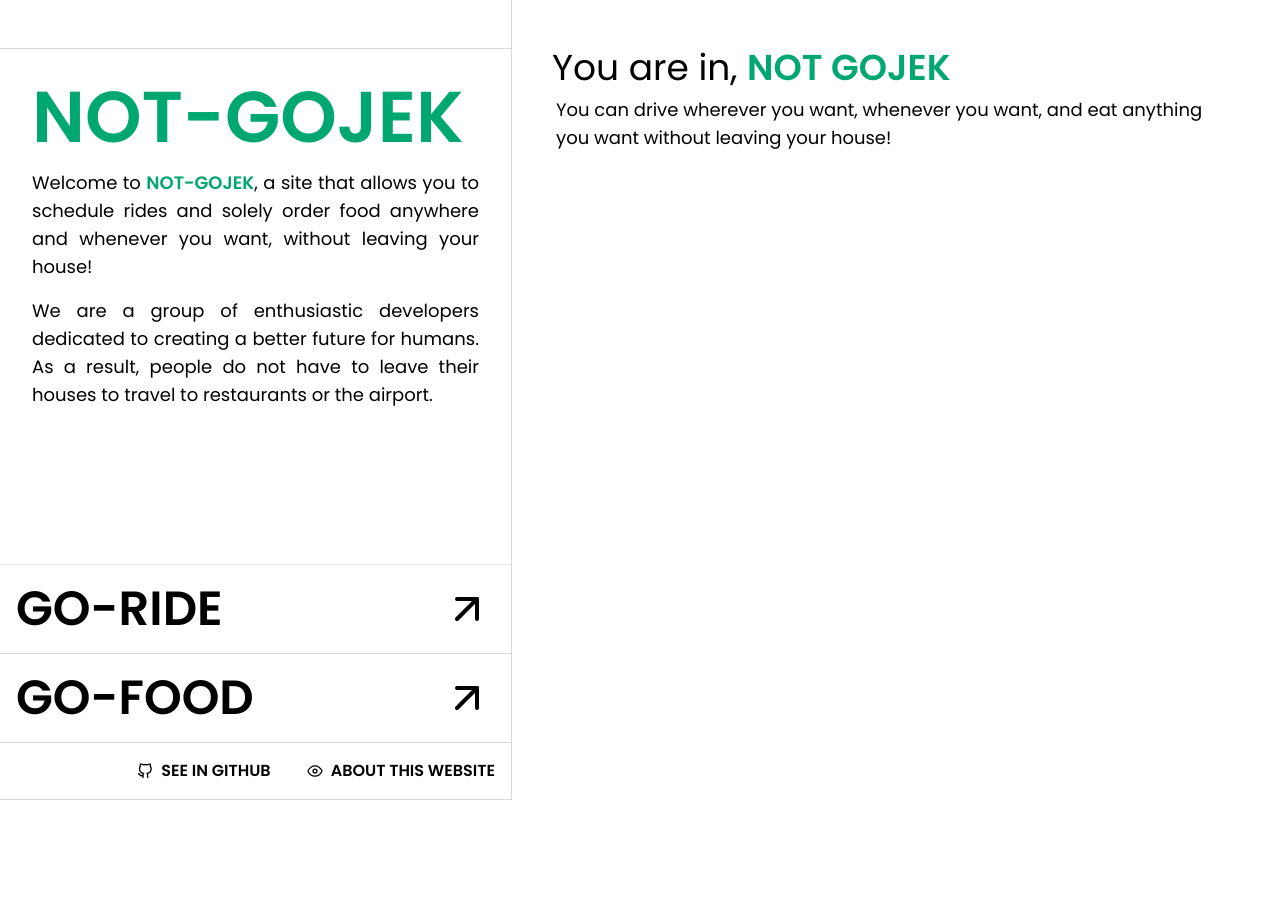
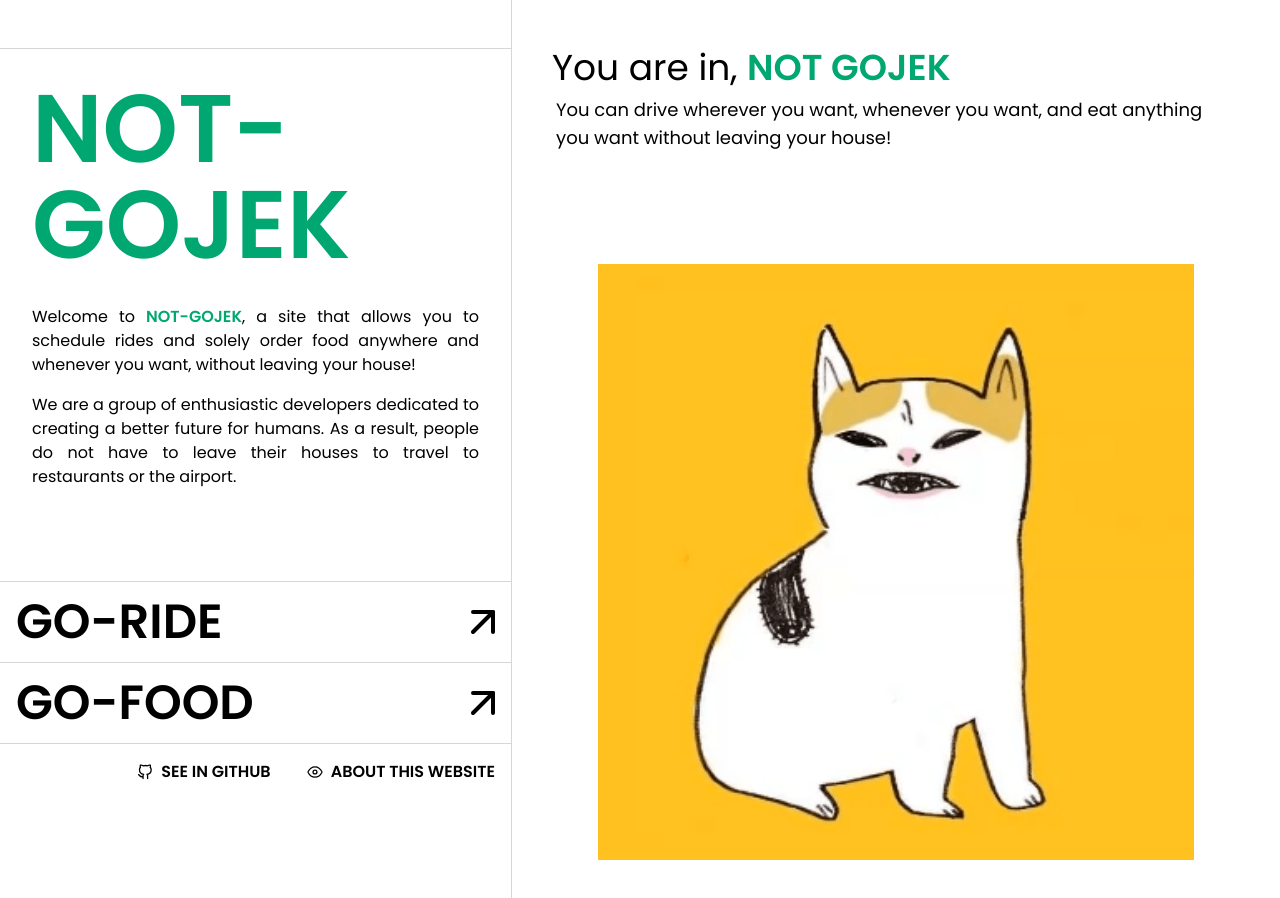
Before and after one commit to davaed/project-uts, a Next.js app: page / in a window 1280 px wide. Shown: the top 898 px of the page. Before the commit the page ends 800 px from the top, so only its background shows below. Built offline with nearby package versions, Linux system fonts and the light colour scheme.

Commit message:
:art: improve code structure and refactoring some components

```diff
--- a/components/Map.js
+++ b/components/Map.js
@@ -176,7 +176,7 @@
   }, [])
 
   return !loading ? (
-    <div className='w-[100%] h-[50vh] lg:h-[75vh] my-2 sm:my-4 lg:my-8'>
+    <div className='w-[100%] h-[50vh] lg:h-[75vh]'>
       <MapContainer
         center={coordinates.pickUpPoint}
         zoom={14}
--- a/components/common/Layout.js
+++ b/components/common/Layout.js
@@ -1,10 +1,7 @@
-import { Fragment } from 'react'
-
 export default function Layout(props) {
   return (
-    <Fragment>
     <div className='flex flex-col'>
-        <div className='space-x-1 space-y-2 py-12'>
+      <div className='space-x-1 space-y-2 py-12 mx-5 lg:mx-10'>
         <h1 className='text-4xl'>
           You are in,{' '}
           <span className='capitalize font-semibold text-[#00a770]'>
@@ -15,6 +12,5 @@
       </div>
       {props.children}
     </div>
-    </Fragment>
   )
 }
--- a/pages/_app.js
+++ b/pages/_app.js
@@ -7,23 +7,22 @@
 
 function MyApp({ Component, pageProps }) {
   const router = useRouter()
-  const hiddenMenu = useRef(null)
-  const hiddenItem = useRef(null)
+  const leftWrapper = useRef(null)
+  const contWrapper = useRef(null)
+  const secondItems = useRef(null)
 
   const [activeTab, setActiveTab] = useState(router.pathname)
 
-  function showHiddenMenu() {
-    const classList =
-      'fixed md:relative w-full md:w-auto'.split(' ')
-
-    classList.map((className) => {
-      hiddenMenu.current.classList.toggle(className)
-    })
-    hiddenItem.current.classList.toggle('hidden')
+  function redirect(url) {
+    router.push(url)
   }
 
-  function redirect(url) {
-    router.push(url)
+  function showMenus() {
+    secondItems.current.classList.toggle('hidden')
+
+    contWrapper.current.classList.toggle('bg-white')
+    contWrapper.current.classList.toggle('h-screen')
+    leftWrapper.current.classList.toggle('h-0')
   }
 
   useEffect(() => {
@@ -31,30 +30,31 @@
   }, [router.pathname])
 
   return (
-    <main className='h-fullscreen grid grid-cols-1 md:grid-cols-5 text-black'>
-      <header className='md:col-span-2 border-r border-[#d6d6d6] z-[99999] md:z-0'>
-        <div className='md:h-fullscreen sticky md:top-12'>
+    <main className='h-fullscreen grid grid-cols-1 md:grid-cols-5'>
+      <header className='md:col-span-2 w-full md:w-auto fixed md:relative border-r border-[#d6d6d6] z-[9999] md:z-0'>
+        {/* left-page wrapper */}
+        <div
+          className='h-20 md:h-fullscreen sticky top-12 bg-white md:bg-inherit'
+          ref={leftWrapper}
+        >
+          {/* left-page content wrapper */}
           <div
-            className='h-full flex flex-col bg-white md:bg-inherit flex flex-col justify-between border-t border-[#d6d6d6] md:mt-12 border-b'
-            ref={hiddenMenu}
+            className='md:h-fullscreen flex flex-col justify-between md:border-t border-[#d6d6d6] md:mt-12'
+            ref={contWrapper}
           >
-            <div className='flex flex-row md:flex-col justify-between md:justify-start items-center md:items-start md:space-y-4 my-3 mx-5 md:m-8'>
+            {/* first content */}
+            <div className='flex flex-row md:flex-col justify-between md:justify-start items-center md:items-start border-b border-[#d6d6d6] md:border-0 md:space-y-8 py-4 px-8 md:py-0 md:px-0 md:m-8'>
+              {/* items logo */}
               <Link href='/'>
-                <a className='font-semibold text-5xl md:text-7xl text-[#00a770] hover:underline'>
-                  <span className='hidden md:block'>NOT-GOJEK</span>
-                  <span className='block md:hidden'>NG</span>
+                <a className='font-semibold uppercase text-5xl md:text-7xl xl:text-8xl text-[#00a770] hover:underline'>
+                  <span className='hidden md:block'>not-gojek</span>
+                  <span className='block md:hidden'>ng</span>
                 </a>
               </Link>
-              <button
-                className='inline-block md:hidden hover:bg-[#00a770] hover:bg-opacity-40 runded-md transition ease-in-out duration-200'
-                onClick={showHiddenMenu}
-              >
-                <img
-                  src='/icons/menu.svg'
-                  className='border transform scale-[.85] p-2'
-                />
-              </button>
-              <div className='flex flex-col text-lg text-justify space-y-4 hidden md:block'>
+              {/* endof items logo */}
+
+              {/* items description */}
+              <div className='flex flex-col text-justify space-y-4 hidden md:block'>
                 <p>
                   Welcome to{' '}
                   <span className='font-semibold text-[#00a770]'>
@@ -71,51 +71,74 @@
                   airport.
                 </p>
               </div>
+              {/* endof items description */}
+
+              {/* items button menu */}
+              <div className='inline-flex'>
+                <button className='block md:hidden' onClick={showMenus}>
+                  <img
+                    src='/icons/menu.svg'
+                    className='border transform scale-[.85] p-2'
+                  />
+                </button>
+              </div>
+              {/* endof items button menu */}
             </div>
-            <div className='border-t divide-y divide-[#d6d6d6] z-[9999] hidden md:block' ref={hiddenItem}>
-              <div className='flex justify-between items-center text-3xl md:text-5xl p-4'>
+            {/* endof first content */}
+
+            {/* second content */}
+            <div
+              className='flex flex-col border-t border-[#d6d6d6] divide-y divide-[#d6d6d6] hidden md:block'
+              ref={secondItems}
+            >
+              {/* items go-ride link */}
+              <div
+                className='flex justify-between items-center cursor-pointer link p-4'
+                onClick={() => redirect('/go-ride')}
+              >
                 <div
                   className={`${
-                    activeTab.includes('go-ride') ? 'text-[#00a770]' : ''
-                  } font-semibold`}
+                    activeTab.includes('go-ride') ? 'link-active' : ''
+                  } uppercase font-semibold text-4xl lg:text-5xl`}
                 >
-                  GO-RIDE
+                  go-ride
                 </div>
-                <div
-                  className='flex hover-menu cursor-pointer space-x-4 p-4'
-                  onClick={() => redirect('/go-ride')}
-                >
+                <div>
                   <img
                     src='/icons/arrow-up-right.svg'
-                    className='transform scale-[1.25] md:scale-[2]'
+                    className='transform scale-[1.25] lg:scale-[2]'
                   />
                 </div>
               </div>
-              <div className='flex justify-between items-center text-3xl md:text-5xl p-4'>
+              {/* endof items go-ride link */}
+
+              {/* items go-foods link */}
+              <div
+                className='flex justify-between items-center cursor-pointer link p-4'
+                onClick={() => redirect('/go-food')}
+              >
                 <div
                   className={`${
-                    activeTab.includes('go-food') ? 'text-[#00a770]' : ''
-                  } font-semibold`}
+                    activeTab.includes('go-food') ? 'link-active' : ''
+                  } uppercase font-semibold text-4xl lg:text-5xl`}
                 >
-                  GO-FOOD
+                  go-food
                 </div>
-                <div
-                  className='flex hover-menu cursor-pointer space-x-4 p-4'
-                  onClick={() => redirect('/go-food')}
-                >
+                <div>
                   <img
                     src='/icons/arrow-up-right.svg'
-                    className='transform scale-[1.25] md:scale-[2]'
+                    className='transform scale-[1.25] lg:scale-[2]'
                   />
                 </div>
               </div>
+              {/* endof items go-foods link */}
 
-              <div className='flex justify-end items-center space-x-8 p-4'>
+              <footer className='flex flex-col lg:flex-row justify-end items-start lg:items-center space-y-4 lg:space-y-0 lg:space-x-8 p-4'>
                 <a
                   href='https://github.com/davaed/project-uts'
                   target='_blank'
                   rel='noopener noreferrer'
-                  className='flex items-center cursor-pointer uppercase font-semibold hover:underline space-x-1'
+                  className='flex items-center cursor-pointer uppercase font-semibold space-x-1 hover:underline'
                 >
                   <img
                     src='/icons/github.svg'
@@ -124,7 +147,11 @@
                   <span>see in github</span>
                 </a>
                 <Link href='/about'>
-                  <a className='flex items-center cursor-pointer uppercase font-semibold hover:underline space-x-1'>
+                  <a
+                    target='_blank'
+                    rel='noopener noreferrer'
+                    className='flex items-center cursor-pointer uppercase font-semibold space-x-1 hover:underline'
+                  >
                     <img
                       src='/icons/eye.svg'
                       className='transform scale-[.65]'
@@ -132,12 +159,15 @@
                     <span>about this website</span>
                   </a>
                 </Link>
-              </div>
+              </footer>
             </div>
+            {/* endof second content */}
           </div>
+          {/* endof left-page content wrapper */}
         </div>
+        {/* endof left-page wrapper */}
       </header>
-      <section className='md:col-span-3 mx-5 md:mx-10'>
+      <section className='md:col-span-3 mt-20 md:mt-0'>
         <Component {...pageProps} />
       </section>
     </main>
--- a/pages/index.js
+++ b/pages/index.js
@@ -18,7 +18,15 @@
         description={
           'You can drive wherever you want, whenever you want, and eat anything you want without leaving your house!'
         }
-      ></Layout>
+      >
+        <div className='flex justify-center m-16'>
+          <img
+            src='/cat.png'
+            className='cursor-pointer'
+            onClick={(e) => e.target.classList.toggle('invert')}
+          ></img>
+        </div>
+      </Layout>
     </Fragment>
   )
 }
--- a/styles/globals.css
+++ b/styles/globals.css
@@ -21,20 +21,61 @@
   box-sizing: border-box;
 }
 
-.component {
+.link {
+  transition: ease-in-out 0.4s;
+}
+
+.link > div:last-of-type > img {
+  transition: ease-in-out 0.4s;
+}
+
+.link:hover {
+  transition: ease-in-out 0.2s;
+  background-color: #00a770 !important;
+  color: #fff;
+}
+
+.link:hover > div:last-of-type > img {
+  transition: ease-in-out 0.2s;
+  filter: brightness(0) invert(1);
+}
+
+.link:hover > .link-active {
+  color: #fff !important;
+}
+
+.link-active {
+  color: #00a770;
+}
+
+.notification-count {
+  position: absolute;
+  z-index: 1;
+  top: -6px;
+  right: -6px;
+  width: 30px;
+  height: 30px;
+  line-height: 30px;
+  font-size: 18px;
+  border-radius: 50%;
+  background-color: #ff4927;
+  color: #fff;
+}
+
+.ban-scrollbar {
   scrollbar-width: none;
 }
-.component::-webkit-scrollbar {
+.ban-scrollbar::-webkit-scrollbar {
   width: 0 !important;
 }
-.component::-webkit-scrollbar-thumb {
+.ban-scrollbar::-webkit-scrollbar-thumb {
   background-color: transparent;
   border: none;
 }
-.component {
+.ban-scrollbar {
   overflow: -moz-scrollbars-none;
 }
-.component {
+.ban-scrollbar {
   -ms-overflow-style: none;
 }
 
@@ -55,22 +96,3 @@
   border-color: crimson !important;
   color: crimson !important;
 }
-
-.hover-menu {
-  transition: ease-in-out 0.4s;
-}
-
-.hover-menu > img {
-  transition: ease-in-out 0.4s;
-}
-
-.hover-menu:hover {
-  transition: ease-in-out 0.2s;
-  background-color: #00a770 !important;
-  color: #fff;
-}
-
-.hover-menu:hover > img {
-  transition: ease-in-out 0.2s;
-  filter: brightness(0) invert(1);
-}
```
Also changed, not shown: components/Modal.js (added, +33 -0 lines), components/ModalMenus.js (deleted, +0 -40 lines), components/ModalOrder.js (deleted, +0 -63 lines), components/common/ConfirmButton.js (added, +23 -0 lines), pages/go-food/[restaurant].js (+75 -63 lines), pages/go-food/index.js (+21 -18 lines), pages/go-ride/index.js (+54 -21 lines). Lines whose indentation alone changed are shown as unchanged.
